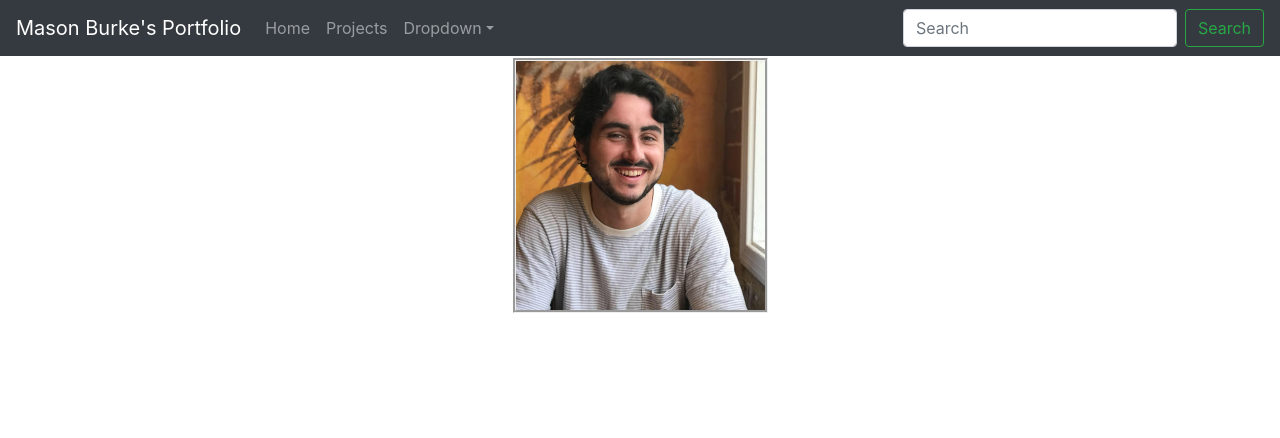
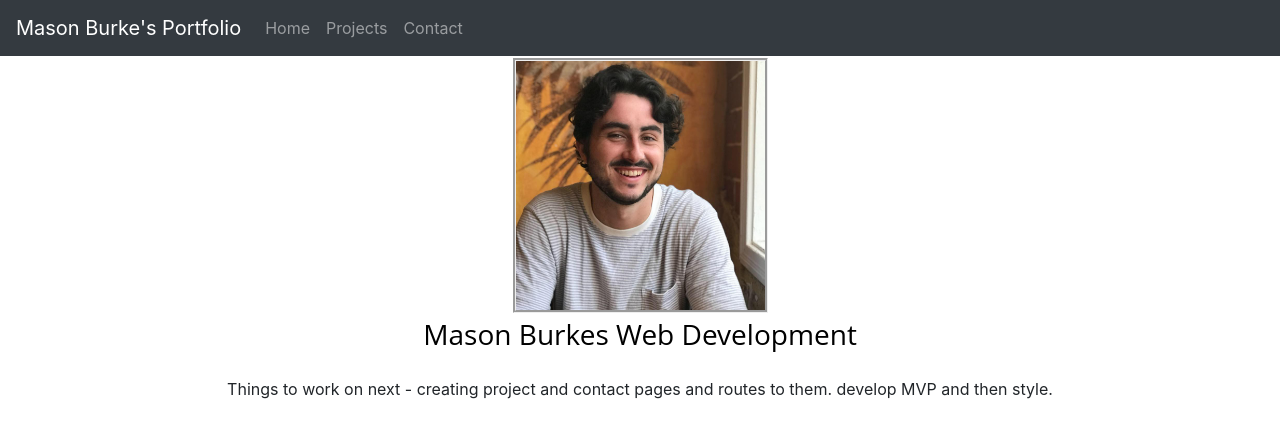
Before and after one commit to MasonBurke/react-portfolio, a React (Create React App) app: page / in a window 1280 px wide. Shown: the top 438 px of the page. Built offline with nearby package versions, Linux system fonts and the light colour scheme.

Commit message:
home, projects and contact pages added and work with navbar

```diff
--- a/package.json
+++ b/package.json
@@ -10,6 +10,7 @@
     "react": "^16.13.1",
     "react-bootstrap": "^1.0.1",
     "react-dom": "^16.13.1",
+    "react-router-dom": "^5.2.0",
     "react-scripts": "3.4.1"
   },
   "scripts": {
--- a/src/App.js
+++ b/src/App.js
@@ -2,14 +2,23 @@ import React from 'react';
 import './App.css';
 import Navbar1 from "./components/Navbar"
 import Home from "./pages/Home"
+import Contact from "./pages/Contact"
+import Projects from "./pages/Projects"
+import { BrowserRouter as Router, Route, Switch } from "react-router-dom";
+
 
 function App() {
   return (
     <div className="App">
 <Navbar1 />
-<Home />
-
-
+<Router>
+<Switch>
+<Route exact path="/" component={Home} />
+<Route exact path="/home" component={Home} />
+<Route exact path="/projects" component={Projects} />
+<Route exact path="/contact" component={Contact} />
+</Switch>
+</Router>
 
     </div>
   );
--- a/src/components/Navbar.js
+++ b/src/components/Navbar.js
@@ -10,18 +10,19 @@ function Navbar1() {
   <Navbar.Toggle aria-controls="basic-navbar-nav" />
   <Navbar.Collapse id="basic-navbar-nav">
     <Nav className="mr-auto">
-      <Nav.Link href="#home">Home</Nav.Link>
-      <Nav.Link href="#link">Projects</Nav.Link>
-      <NavDropdown title="Dropdown" id="basic-nav-dropdown">
+      <Nav.Link href="home">Home</Nav.Link>
+      <Nav.Link href="projects">Projects</Nav.Link>
+      <Nav.Link href="contact">Contact</Nav.Link>
+      {/* <NavDropdown title="Dropdown" id="basic-nav-dropdown">
         <NavDropdown.Item href="#action/3.1">Action</NavDropdown.Item>
         <NavDropdown.Item href="#action/3.2">Another action</NavDropdown.Item>
         <NavDropdown.Item href="#action/3.3">Something</NavDropdown.Item>
-      </NavDropdown>
+      </NavDropdown> */}
     </Nav>
-    <Form inline>
+    {/* <Form inline>
       <FormControl  type="text" placeholder="Search" className="mr-sm-2" />
       <Button variant="outline-success">Search</Button>
-    </Form>
+    </Form> */}
   </Navbar.Collapse>
 </Navbar>
 
--- /dev/null
+++ b/src/pages/Contact.js
@@ -0,0 +1,12 @@
+import React from 'react'
+
+
+function Contact() {
+    return(
+<>
+<p>hey hey</p>
+</>
+    )
+}
+
+export default Contact
--- a/src/pages/Home.js
+++ b/src/pages/Home.js
@@ -6,6 +6,11 @@ function Home() {
     return(
 <>
 <ProfilePhoto />
+<h3 style={{color: 'black',fontFamily:'Open Sans', margin:5}}>Mason Burkes Web Development</h3>
+
+<p style={{margin:25}}>
+    Things to work on next - creating project and contact pages and routes to them. develop MVP and then style.
+</p>
 </>
     )
 }
--- /dev/null
+++ b/src/pages/Projects.js
@@ -0,0 +1,12 @@
+import React from 'react'
+
+
+function Projects() {
+    return(
+<>
+<p>hey</p>
+</>
+    )
+}
+
+export default Projects
```
Also changed, not shown: 1 other file (tests, documents, lock files or other folders).
